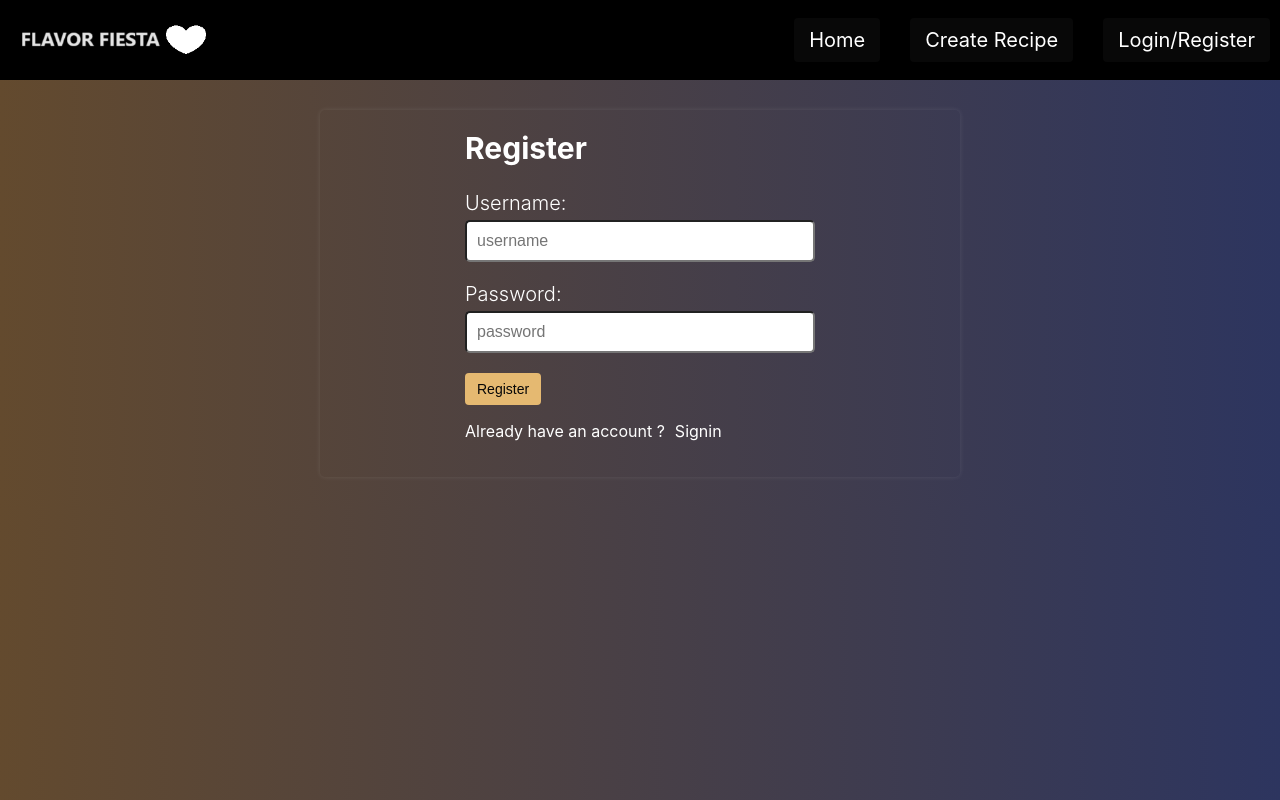
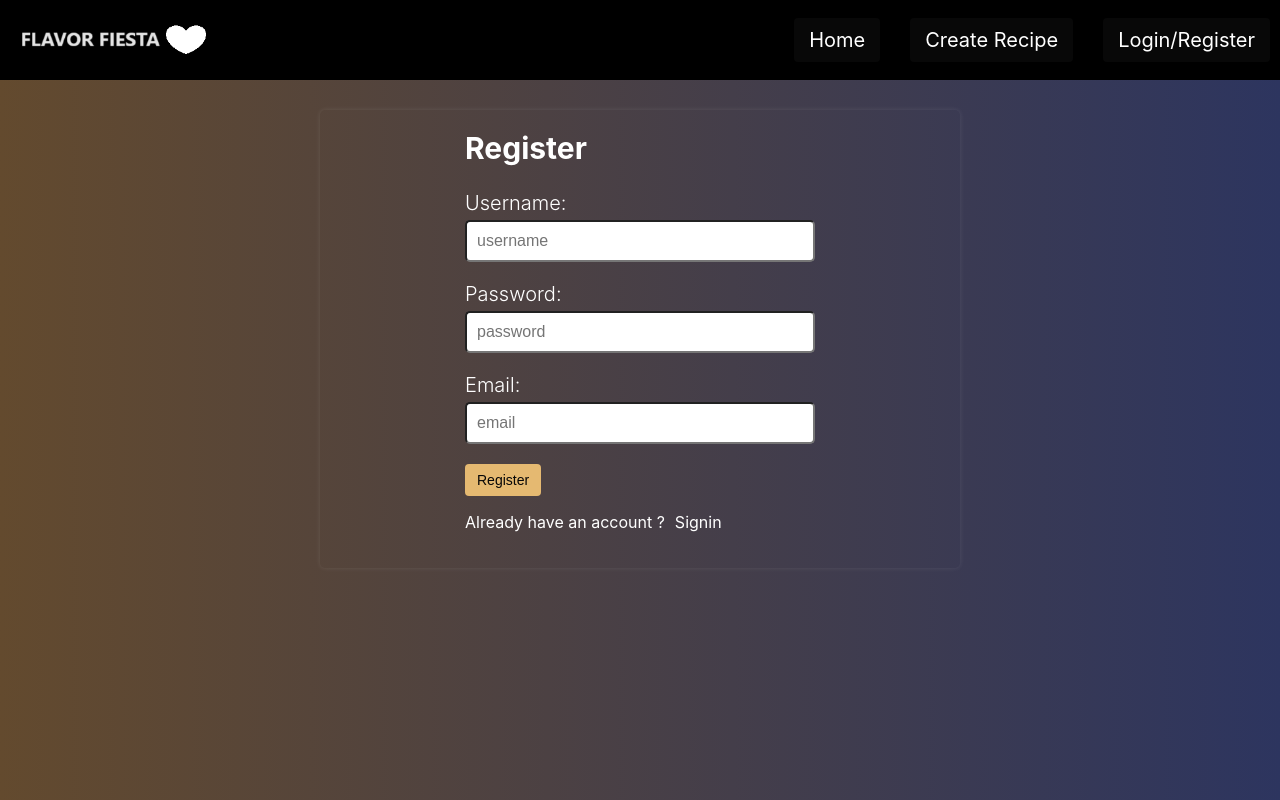
Before and after one commit to Simransinha456/Shoppingcart_abcde, a React (Create React App) app: page /register in a window 1280 px wide. Built offline with nearby package versions, Linux system fonts and the light colour scheme.

Commit message:
Add email field to registration form

```diff
--- a/src/components/register.js
+++ b/src/components/register.js
@@ -7,14 +7,15 @@ function Register() {
     const navigate = useNavigate()
     const [username, setUsername] = useState("")
     const [password, setPassword] = useState("")
+    const [email, setEmail] = useState("");
 
     const onSubmit = async (event) => {
         event.preventDefault();
         try {
-            await axios.post("https://mern-recipe-backend-six.vercel.app/auth/register", { username, password });
+            await axios.post("https://mern-recipe-backend-six.vercel.app/auth/register", { username, password, email });
             alert("Registration completed! Please Login");
+
             navigate("/login")
-            // navigate("/auth")
         }
         catch (error) {
             console.log(error);
@@ -33,6 +34,11 @@ function Register() {
                     <label for="password"> Password: </label>
                     <input type='password' placeholder='password' id="password" value={password} onChange={(event) => setPassword(event.target.value)} />
                 </div>
+
+                <div className='form-group'>
+                    <label for="email"> Email: </label>
+                    <input type='email' placeholder='email' id="email" value={email} onChange={(event) => setEmail(event.target.value)} />
+                </div>
                 <button type='submit'>Register</button>
                 <p>Already have an account ?<a href='/login' className=''>Signin</a></p>
             </form>
```
